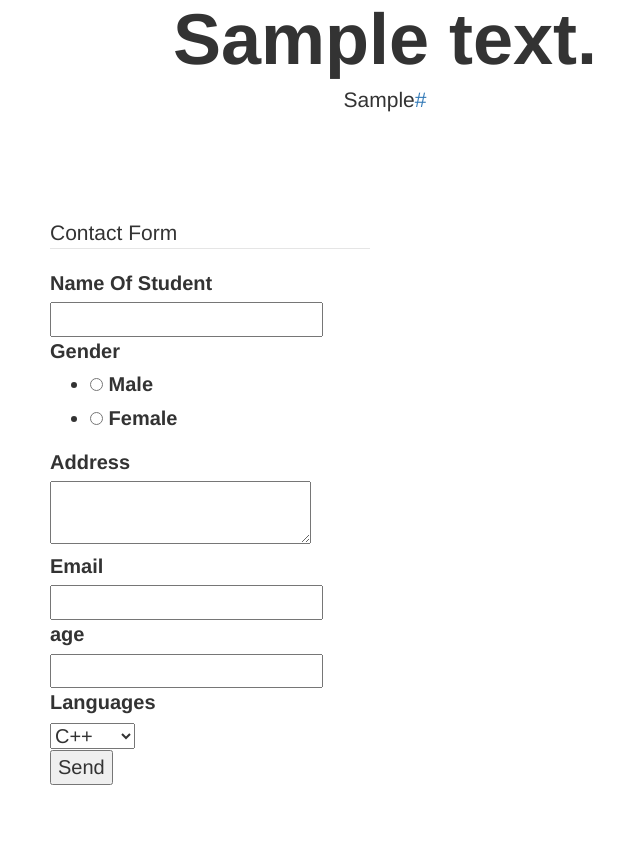
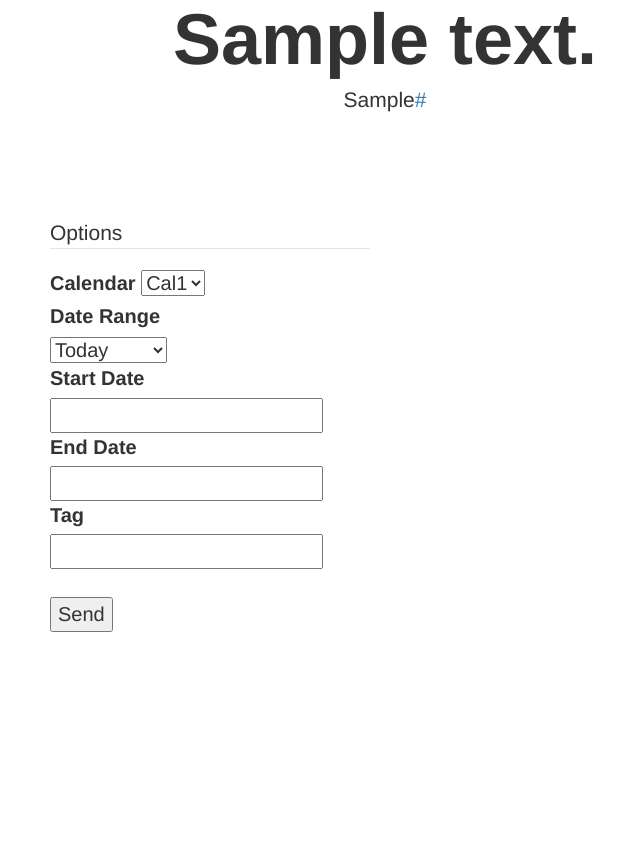
Before and after one commit to eayoungs/TimingIs-Flask, a Flask app: template templates/forms_template.html in a window 1280 px wide. Shown: the part 177-1022 px from the top of the page, without its empty margins (255-895 px from the left). After the commit the page ends 809 px from the top, so only its background shows below. Run offline with Flask 2, Linux system fonts and the light colour scheme; the template is opened without the code that fills it: values that come from a table or form of the project are taken from there, most other values are stand-ins (such as "Sample title", 1, 10 or a date in 2020); some libraries are stand-ins or nearby versions.

Commit message:
Revised forms to reflect those needed in app, moved calendar parsing funcitonality into appropriate 'view'

```diff
--- a/app.py
+++ b/app.py
@@ -44,21 +44,7 @@ def google_oauth2():
     if credentials.access_token_expired:
         return redirect(url_for('callback'))
 
-    else:# https://developers.google.com/api-client-library/python/auth/web-app
-        http_auth = credentials.authorize(httplib2.Http())
-        service = discovery.build('calendar', 'v3', http=http_auth)
-
-        page_token = None# https://developers.google.com/google-apps/calendar/v3/reference/calendarList/list#try-it
-        while True:
-            calendar_list = service.calendarList().list(
-                                                pageToken=page_token).execute()
-            calendarsDct = {}
-            for calendar_list_entry in calendar_list['items']:
-                calendarsDct[calendar_list_entry['summary']] = calendar_list_entry['id']
-            page_token = calendar_list.get('nextPageToken')
-            if not page_token:
-                break
-
+    else:
         form = ContactForm()
         if request.method ==  'POST':
             if form.validate() == False:
@@ -71,7 +57,25 @@ def google_oauth2():
                                        link="https://myaccount.google.com/permissions",
                                        linktext="https://myaccount.google.com/permissions"
                                    )
-            else:
+            else:# https://developers.google.com/api-client-library/python/auth/web-app
+                """
+                http_auth = credentials.authorize(httplib2.Http())
+                service = discovery.build('calendar', 'v3', http=http_auth)
+
+                page_token = None# https://developers.google.com/google-apps/calendar/v3/reference/calendarList/list#try-it
+                while True:
+                    calendar_list = service.calendarList().list(
+                                                        pageToken=page_token).execute()
+                    calendarsDct = {}
+                    for calendar_list_entry in calendar_list['items']:
+                        calendarsDct[calendar_list_entry['summary']] = calendar_list_entry['id']
+                    page_token = calendar_list.get('nextPageToken')
+                    if not page_token:
+                        break
+                evStart_evEnd = ge.event_range(relRange='day')
+                gtEvents = ge.get_events(service, evStart_evEnd, calendarsDct)
+                """
+
                 return render_template('forms_filled_template.html', form=form,
                                        homeBttnClass="active",
                                        homeUrl=baseUrl,
@@ -79,7 +83,7 @@ def google_oauth2():
                                        contactUrl=baseUrl+"contact",
                                        quoteAttrib="Congratulations; you've authorized Timing.Is to access your Google Calendar data! To revoke #authorization visit your Google account @ ",
                                        subheading1='Results',
-                                       name=form.name,
+                                       subtext1=form.Tag,
                                        link="https://myaccount.google.com/permissions",
                                        linktext="https://myaccount.google.com/permissions"
                                    )
@@ -95,17 +99,16 @@ def google_oauth2():
                                    linktext="https://myaccount.google.com/permissions"
                                    )
 
-        #if request.method == 'GET':
-            #if form.validate() == False:
-            #   flash('All fields are required.')
-            #   return render_template('contact.html', form = form)
-            #elif request.method == 'GET':
-            #   return render_template('contact.html', form = form)
-            #else:
-            #   return render_template('success.html')
-
-        #evStart_evEnd = ge.event_range(relRange='day')
-        #gtEvents = ge.get_events(service, evStart_evEnd, calendarsDct)
+        """
+        if request.method == 'GET':
+            if form.validate() == False:
+               flash('All fields are required.')
+               return render_template('contact.html', form = form)
+            elif request.method == 'GET':
+               return render_template('contact.html', form = form)
+            else:
+               return render_template('success.html')
+        """
 
 
 @app.route('/callback')
--- a/forms.py
+++ b/forms.py
@@ -1,19 +1,22 @@
 from flask_wtf import Form
-from wtforms import TextField, IntegerField, TextAreaField, SubmitField, RadioField, SelectField
+from wtforms import TextField, IntegerField, TextAreaField, SubmitField, SelectField, SelectField
 
 
 from wtforms import validators, ValidationError
 
 class ContactForm(Form):
-   name = TextField("Name Of Student",
-                    [validators.Required("Please enter your name.")])
-   Gender = RadioField('Gender', choices = [('M','Male'),('F','Female')])
-   Address = TextAreaField("Address")
+   """ """
 
-   email = TextField("Email",[validators.Required("Please enter your email address."),
-      validators.Email("Please enter your email address.")])
+   Calendar = SelectField('Calendar', choices = [('1','Cal1'),('2','Cal2')])
 
-   Age = IntegerField("age")
-   language = SelectField('Languages',
-                          choices = [('cpp', 'C++'), ('py', 'Python')])
+   DateRange = SelectField('Date Range',
+                          choices = [('day', 'Today'), ('week', 'This Week')])
+
+   StartDate = TextField("Start Date",[validators.Required("Please enter a valid date range in iso8601 format")])
+
+   EndDate = TextField("End Date",[validators.Required("Please enter a valid date range in iso8601 format")])
+
+   Tag = TextField("Tag",
+                   [validators.Required("Enter a tag to filter events by")])
+
    submit = SubmitField("Send")
--- a/templates/forms_template.html
+++ b/templates/forms_template.html
@@ -66,45 +66,49 @@
 
   <div class="row marketing">
     <div class="col-md-6">
-      {% for message in form.name.errors %}
+      {% for message in form.EndDate.errors %}
          <div>{{ message }}</div>
       {% endfor %}
 
-      {% for message in form.email.errors %}
+      {% for message in form.StartDate.errors %}
          <div>{{ message }}</div>
       {% endfor %}
 
       <form action="/google_oauth2" method = post>
          <fieldset>
-            <legend>Contact Form</legend>
+            <legend>Options</legend>
             {{ form.hidden_tag() }}
 
             <div style = font-size:20px; font-weight:bold; margin-left:150px;>
-               {{ form.name.label }}<br>
-               {{ form.name }}
+               {{ form.Calendar.label }} {{ form.Calendar }}
                <br>
 
-               {{ form.Gender.label }} {{ form.Gender }}
-               {{ form.Address.label }}<br>
-               {{ form.Address }}
+               {{ form.DateRange.label }}<br>
+               {{ form.DateRange }}
                <br>
 
-               {{ form.email.label }}<br>
-               {{ form.email }}
+               {{ form.StartDate.label }}<br>
+               {{ form.StartDate }}
                <br>
 
-               {{ form.Age.label }}<br>
-               {{ form.Age }}
+               {{ form.EndDate.label }}<br>
+               {{ form.EndDate }}
                <br>
 
-               {{ form.language.label }}<br>
-               {{ form.language }}
+               {{ form.Tag.label }}<br>
+               {{ form.Tag }}
                <br>
-               {{ form.submit }}
+
+               <br>{{ form.submit }}
             </div>
 
          </fieldset>
       </form>
+<!--
+    <div class="col-md-6">
+      <h4>{{ subheading1 }}</h4>
+    </div>
+-->
     </div>
 
   <script src="{{ url_for('static', filename='js/jquery-3.1.1.min.js') }}"></script>
```
